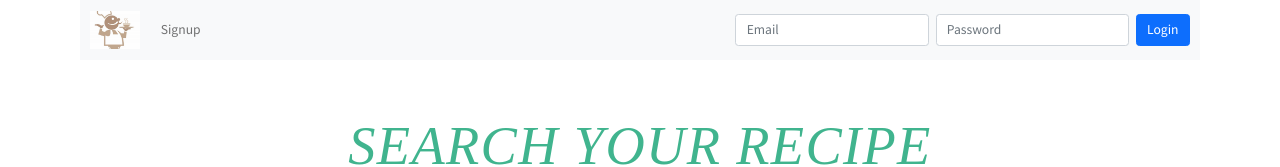
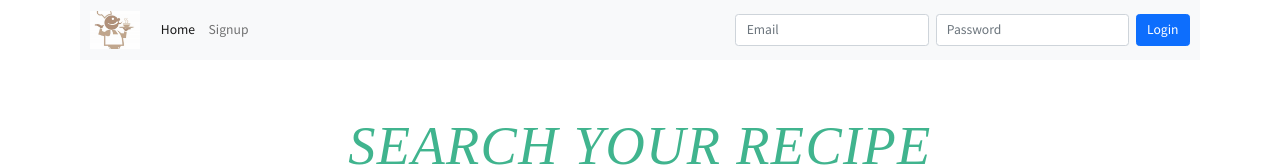
Before and after one commit to ekezieb/Search-Your-Recipe, a React (Create React App) app in the folder frontend/: page / in a window 1280 px wide. Shown: the top 167 px of the page. Built offline with nearby package versions, Linux system fonts and the light colour scheme; no server answers.

Commit message:
added home link

```diff
--- a/frontend/public/index.html
+++ b/frontend/public/index.html
@@ -11,7 +11,7 @@
     />
     <meta author="BernardEkezie" />
     <meta
-      description="Built a website where users can search food and recipes and upload their own recipes."
+      description="Built a website where other users while also uploading their own recipes for other users to see."
     />
     <!--  <link rel="apple-touch-icon" href="%PUBLIC_URL%/logo192.png" /> -->
     <!--
--- a/frontend/src/components/NavigationComponent.js
+++ b/frontend/src/components/NavigationComponent.js
@@ -23,6 +23,16 @@ export default function NavigationComponent({ username }) {
         </button>
         <div className="collapse navbar-collapse" id="navbarSupportedContent">
           <ul className="navbar-nav me-auto mb-2 mb-lg-0">
+            <li className="nav-item">
+              <Link
+                className={
+                  "nav-link" + (location.pathname === "/" ? " active" : "")
+                }
+                to="/"
+              >
+                Home
+              </Link>
+            </li>
             {username && (
               <li className="nav-item">
                 <Link
```
